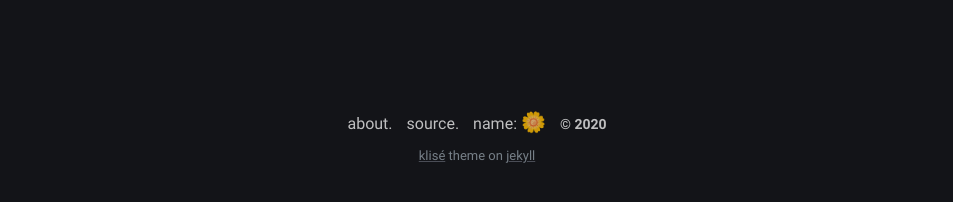
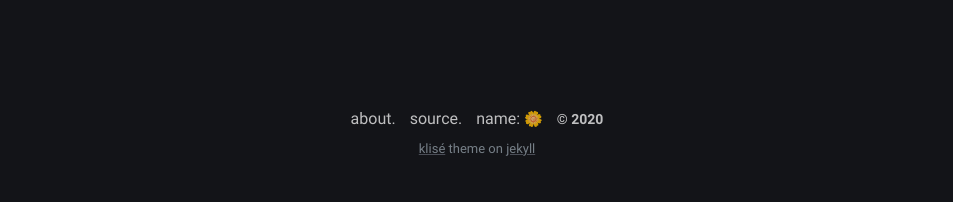
Before and after one commit to iwdstry/yeieje, a Jekyll site: the page built from thanks.md, in a window 1280 px wide. Shown: the part 519-721 px from the top of the page, without its empty margins (163-1116 px from the left). Built offline with Jekyll 4.4.1, drawn with Linux system fonts in a browser that asks for light colours.

Commit message:
Update footer.html

```diff
--- a/_includes/footer.html
+++ b/_includes/footer.html
@@ -2,7 +2,7 @@
   <a class="footer_item" href="/yeieje/about">about.</a>
   <a class="footer_item" href="/yeieje/list">source.</a>
   <a class="footer_item" href="/yeieje/feed.xml">
-  name: <span style="font-size:20px">&#127804;</span></a>
+  name: <span style="font-size:15px">&#127804;</span></a>
   <span class="footer_item">&copy; {{ site.time | date: "%Y" }}</span>
   <small class="footer_copyright">
     <!-- Klisé Theme: https://github.com/piharpi/jekyll-klise -->
```
